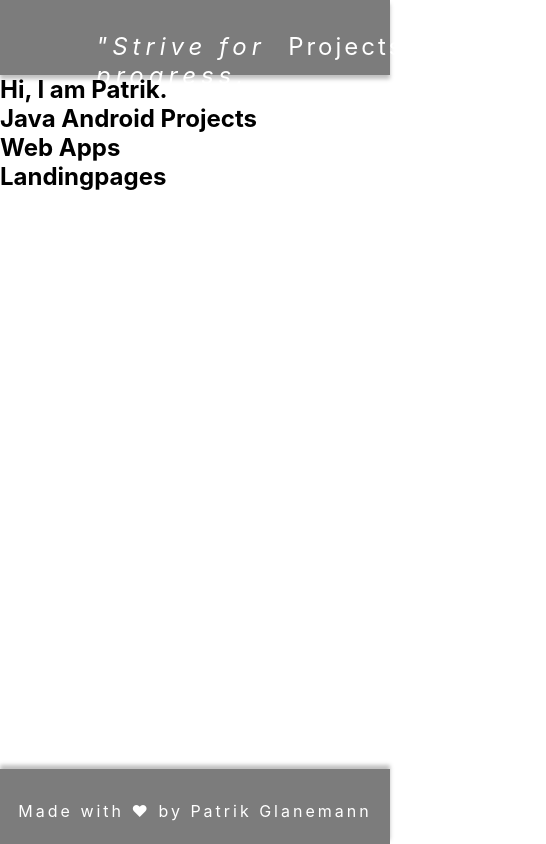
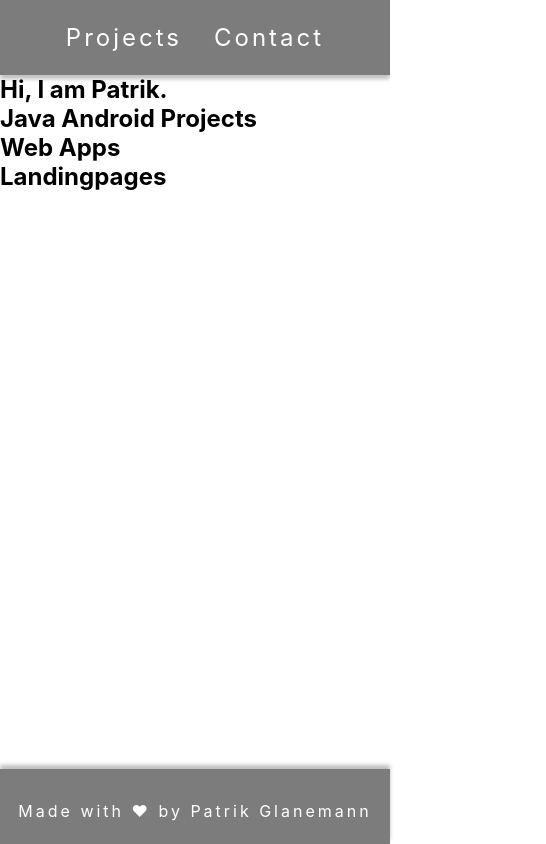
Before and after one commit to patrikglanemann/patrikglanemann.github.io, a React (Create React App) app: page / in a window 390 px wide. Shown: the whole page, 546 px wide, since content can reach past the window. Built offline with nearby package versions, Linux system fonts and the light colour scheme.

Commit message:
Add media query and display header over whole width

```diff
--- a/src/components/Header.css
+++ b/src/components/Header.css
@@ -2,6 +2,7 @@
   display: flex;
   justify-content: space-between;
   height: 75px;
+  width: 100%;
   background-color: rgba(81, 81, 81, 0.75);
   box-shadow: 0px 4px 4px rgba(0, 0, 0, 0.25);
   color: var(--color-primary-text);
@@ -23,3 +24,27 @@
   letter-spacing: 3px;
   font-weight: normal;
 }
+
+@media screen and (max-width: 1080px) {
+  .Header__quote {
+    font-size: 1rem;
+  }
+  .Header {
+    padding: 2em 2.5em 0 1.5em;
+  }
+}
+
+@media screen and (max-width: 800px) {
+  .Header {
+    flex-direction: column;
+    align-items: center;
+    justify-content: center;
+    padding: 0;
+  }
+}
+
+@media screen and (max-width: 480px) {
+  .Header__quote {
+    display: none;
+  }
+}
```
